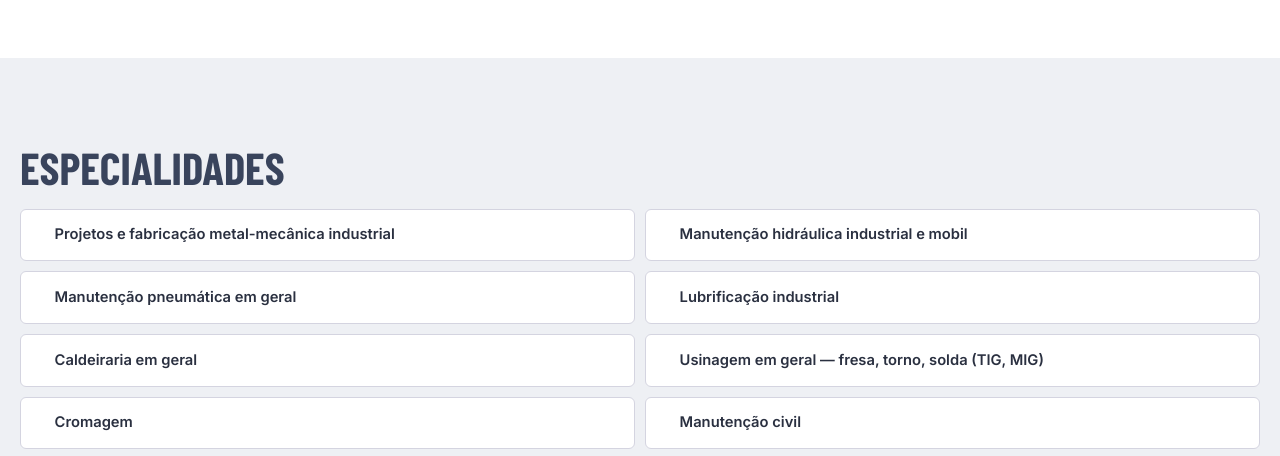
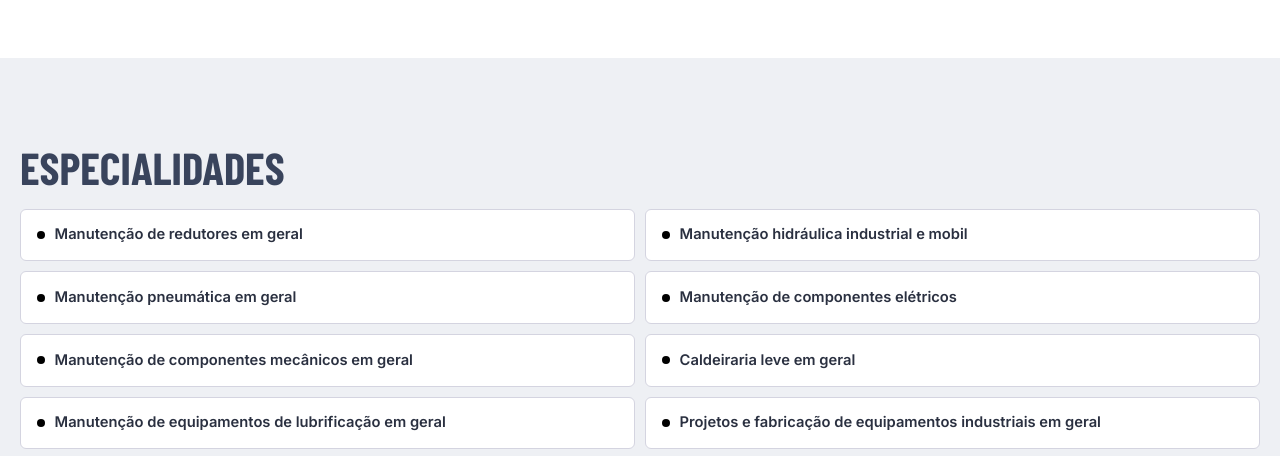
Before and after one commit to felipe2102/saotec.com.br, a plain HTML site: page index.html in a window 1280 px wide. Shown: the part 2302-2758 px from the top of the page. Drawn offline with nearby package versions, Linux system fonts and the light colour scheme; a web font is replaced by a local one.

Commit message:
Pequenos ajustes nos serviços ofertados e especialização da empresa

```diff
--- a/index.html
+++ b/index.html
@@ -102,16 +102,14 @@
       <div class="wrap">
         <h2>Especialidades</h2>
         <ul class="depts">
-          <li><i class="dot"></i>Projetos e fabricação metal-mecânica industrial</li>
+          <li><i class="dot"></i>Manutenção de redutores em geral</li>
           <li><i class="dot"></i>Manutenção hidráulica industrial e mobil</li>
           <li><i class="dot"></i>Manutenção pneumática em geral</li>
-          <li><i class="dot"></i>Lubrificação industrial</li>
-          <li><i class="dot"></i>Caldeiraria em geral</li>
-          <li><i class="dot"></i>Usinagem em geral — fresa, torno, solda (TIG, MIG)</li>
-          <li><i class="dot"></i>Cromagem</li>
-          <li><i class="dot"></i>Manutenção civil</li>
           <li><i class="dot"></i>Manutenção de componentes elétricos</li>
           <li><i class="dot"></i>Manutenção de componentes mecânicos em geral</li>
+          <li><i class="dot"></i>Caldeiraria leve em geral</li>
+          <li><i class="dot"></i>Manutenção de equipamentos de lubrificação em geral</li>
+          <li><i class="dot"></i>Projetos e fabricação de equipamentos industriais em geral</li>
         </ul>
       </div>
     </section>
@@ -127,10 +125,8 @@
         <ul class="services-list" style="grid-template-columns:1fr">
           <li><i class="dot"></i>Metal-mecânica industrial</li>
           <li><i class="dot"></i>Manutenção, reparo e reformas de componentes industriais e mobil</li>
-          <li><i class="dot"></i>Vendas, reparos e reformas de componentes industriais e mobil</li>
           <li><i class="dot"></i>Hidráulica e pneumática</li>
           <li><i class="dot"></i>Caldeiraria em geral</li>
-          <li><i class="dot"></i>Vendas, reparos e reformas de garras hidráulicas</li>
           <li><i class="dot"></i>Projetos e fabricação de estruturas metálicas</li>
           <li><i class="dot"></i>Manutenção em geral</li>
         </ul>
--- a/resources/css/index.css
+++ b/resources/css/index.css
@@ -5,6 +5,7 @@
     --slate: #39445c;
     /* títulos */
     --btn: #ffffff;
+    --circle: #000;
     /* botão azul */
     --btn-hover: #e6e8f0;
     --accent: #2b4a7a;
@@ -267,7 +268,7 @@ section {
 }
 
 .mvv {
-    border-top: 4px solid var(--btn);
+    border-top: 4px solid color-mix(in srgb, var(--circle) 20%, transparent);
 }
 
 .markets {
@@ -329,7 +330,7 @@ section {
     width: 8px;
     height: 8px;
     border-radius: 50%;
-    background: var(--btn);
+    background: var(--circle);
     flex-shrink: 0;
 }
 
```
